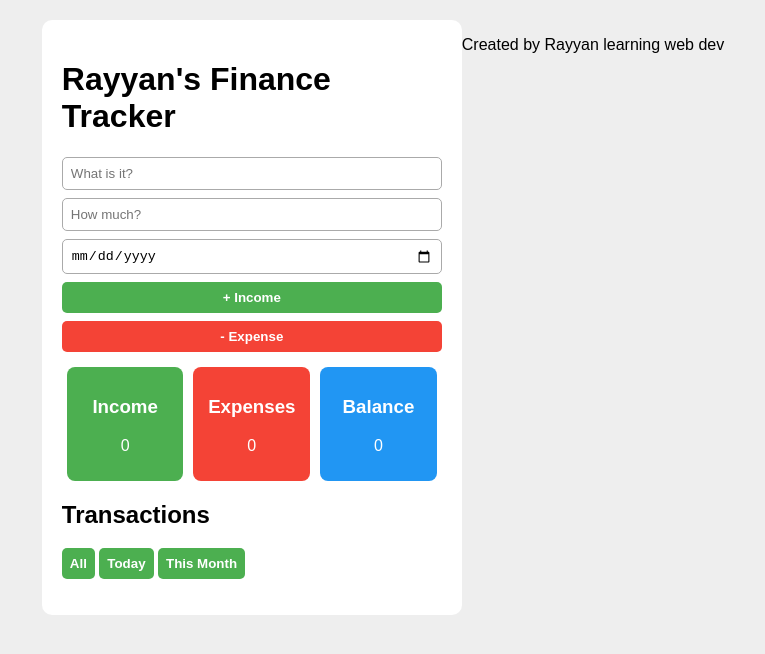
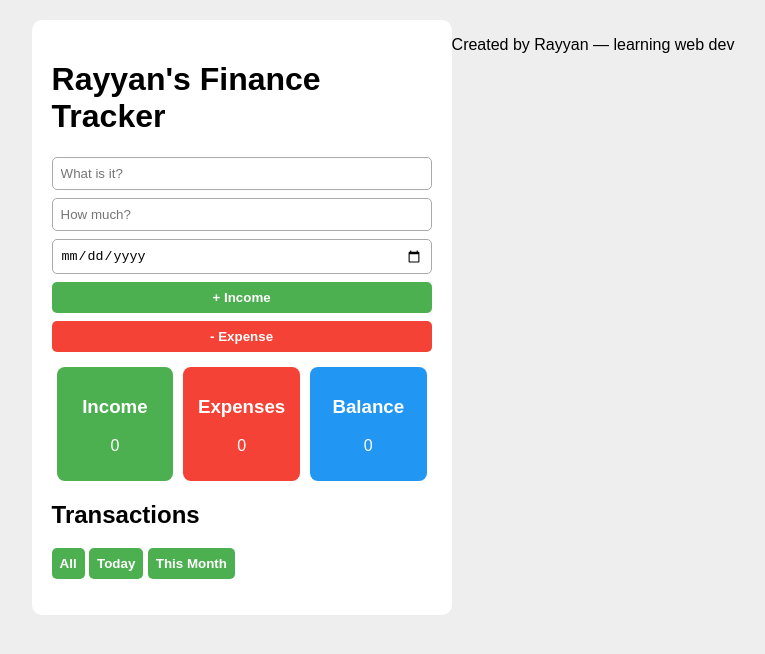
Before and after one commit to RayyanAbdullahKhan/finance-tracker, a plain HTML site: page index.html in a window 1280 px wide. Shown: the whole page, without its empty margins (257-1022 px from the left). Drawn offline with Linux system fonts and the light colour scheme.

Commit message:
Update index.html

```diff
--- a/index.html
+++ b/index.html
@@ -34,7 +34,7 @@
 
     <h2>Transactions</h2>
 
-
+    <!-- Date Filter Controls -->
     <div class="filters">
       <button onclick="setFilter('all')">All</button>
       <button onclick="setFilter('today')">Today</button>
@@ -45,7 +45,7 @@
   </div>
 
   <footer>
-    <p>Created by Rayyan learning web dev</p>
+    <p>Created by Rayyan — learning web dev</p>
   </footer>
 
   <script src="script.js"></script>
```
